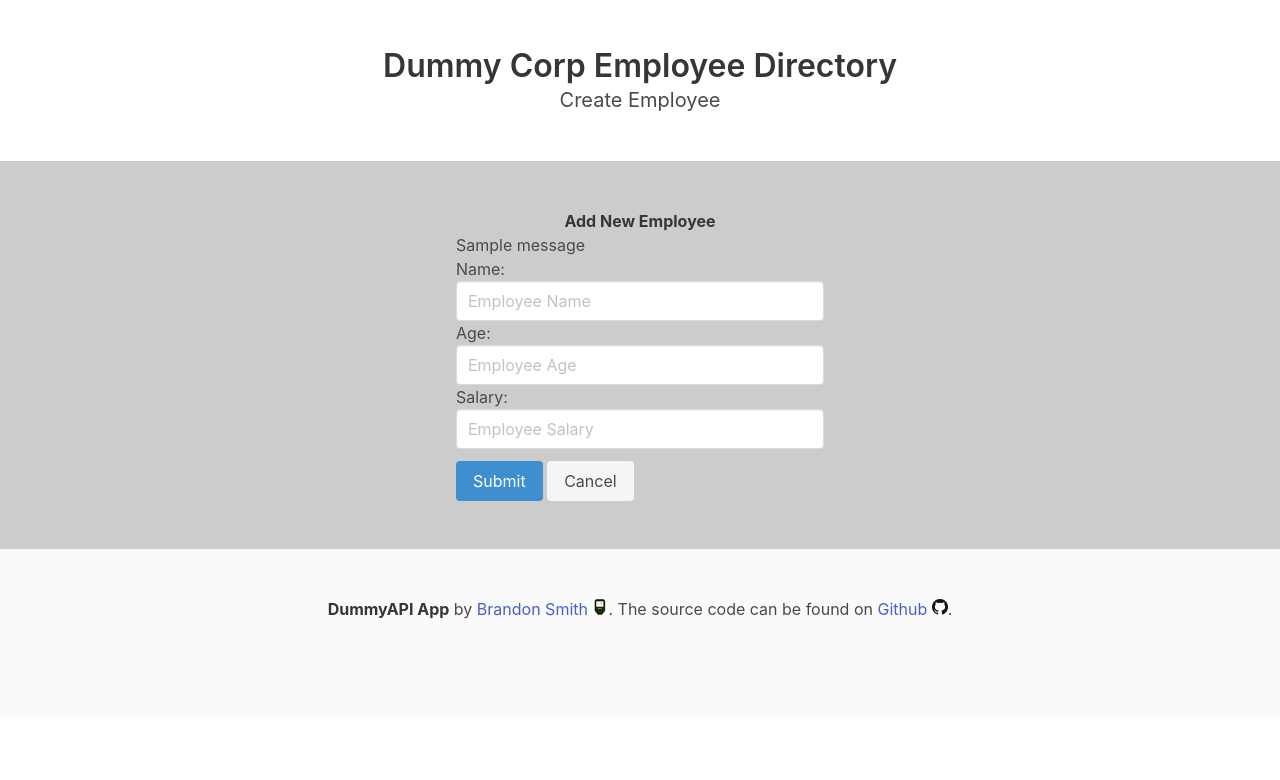
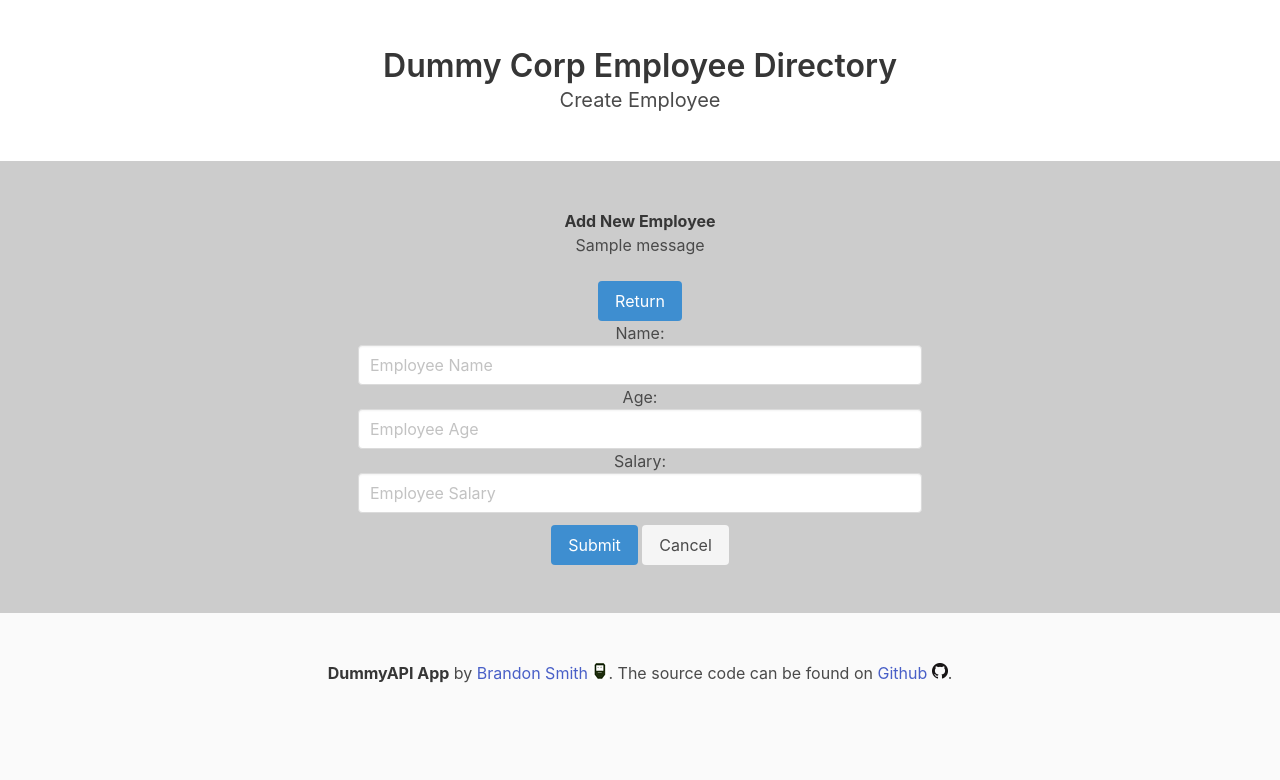
Before and after one commit to BrickBeard/dummyAPI, a Django app: page /create/ in a window 1280 px wide. Shown: the top 780 px of the page. Run offline with Django 3.2, Linux system fonts and the light colour scheme; tables that the repository leaves empty hold one stand-in row (values such as "Sample post"); one stand-in notice (Sample message) is shown; some libraries are stand-ins or nearby versions.

Commit message:
Cleaned up the codebase, reduced my three html docs to two, and cleaned up some of the command line reporting print statements.

```diff
--- /dev/null
+++ b/employees/templates/employees/base.html
@@ -0,0 +1,63 @@
+<!DOCTYPE html>
+<html lang="en">
+{% load static %}
+
+<head>
+    <meta charset="UTF-8">
+    <meta name="viewport" content="width=device-width, initial-scale=1.0">
+    <meta http-equiv="X-UA-Compatible" content="ie=edge">
+    <title>
+        {% if url %}
+        {% if url == '/create/' %}
+        Dummy Corp - Create New Employee
+        {% elif url == '/employees/' %}
+        Dummy Corp - All Employees
+        {% elif 'update' in url %}
+        Dummy Corp - Update Employee
+        {% else %}
+        Dummy Corp - Directory
+        {% endif %}
+        {% endif %}
+    </title>
+    <link rel="stylesheet" href="https://cdnjs.cloudflare.com/ajax/libs/bulma/0.6.2/css/bulma.css" />
+    <link rel="stylesheet" href="https://use.fontawesome.com/releases/v5.3.1/css/all.css" integrity="sha384-mzrmE5qonljUremFsqc01SB46JvROS7bZs3IO2EmfFsd15uHvIt+Y8vEf7N7fWAU"
+        crossorigin="anonymous">
+</head>
+
+<body>
+    <section class="hero">
+        <div class="hero-body">
+            <div class="container has-text-centered">
+                <h1 class="title">
+                    Dummy Corp Employee Directory
+                </h1>
+                {% if url != '/' %}
+                <h2 class="subtitle">
+                    {% if url == '/create/' %}
+                    Create Employee
+                    {% elif 'update' in url %}
+                    Update Employee
+                    {% elif url == '/employees/'%}
+                    All Employees
+                    {% endif %}
+                </h2>
+                {% endif %}
+            </div>
+        </div>
+    </section>
+    {% block content %}
+
+    {% endblock %}
+    <footer class="footer">
+        <div class=" content has-text-centered">
+            <p>
+                <strong>DummyAPI App</strong> by <a href="https://github.com/BrickBeard">Brandon Smith <img src="{% static 'employees/brick.ico' %}"
+                        alt="BrickBeard"></a>. The source code can be found on
+                <a href="https://github.com/BrickBeard/dummyAPI">Github <img width="16" src="{% static 'employees/github.png' %}"
+                        alt="github"></a>.
+            </p>
+        </div>
+    </footer>
+</body>
+
+</html>
--- a/employees/templates/employees/editForm.html
+++ /dev/null
@@ -1,166 +0,0 @@
-<!DOCTYPE html>
-<html lang="en">
-{% load static %}
-
-<head>
-    <meta charset="UTF-8">
-    <meta name="viewport" content="width=device-width, initial-scale=1.0">
-    <meta http-equiv="X-UA-Compatible" content="ie=edge">
-    <title>
-        {% if url == '/create/' %}
-        Dummy Corp - Create New Employee
-        {% elif url == '/employees/' %}
-        Dummy Corp - All Employees
-        {% else %}
-        Dummy Corp - Update Employee
-        {% endif %}
-
-    </title>
-    <link rel="stylesheet" href="https://cdnjs.cloudflare.com/ajax/libs/bulma/0.6.2/css/bulma.css" />
-    <link rel="stylesheet" href="https://use.fontawesome.com/releases/v5.3.1/css/all.css" integrity="sha384-mzrmE5qonljUremFsqc01SB46JvROS7bZs3IO2EmfFsd15uHvIt+Y8vEf7N7fWAU"
-        crossorigin="anonymous">
-</head>
-
-<body>
-    <section class="hero">
-        <div class="hero-body">
-            <div class="container has-text-centered">
-                <h1 class="title">
-                    Dummy Corp Employee Directory
-                </h1>
-                <h2 class="subtitle">
-                    {% if url == '/create/' %}
-                    Create Employee
-                    {% elif 'update' in url %}
-                    Update Employee
-                    {% elif url == '/employees/'%}
-                    All Employees
-                    {% endif %}
-                </h2>
-            </div>
-        </div>
-    </section>
-    <div style="background-color: rgba(0, 0, 0, 0.2); height: 70%;">
-        <section class="section">
-            <div class="container">
-                <div class="columns">
-                    <div class="column is-offset-4 is-4">
-                        <p class="has-text-centered"><strong>
-                                {% if url == '/create/' %}
-                                Add New Employee
-                                {% elif 'update' in url %}
-                                Update Employee Information
-                                {% elif url == '/employees/'%}
-                                Complete Employee Directory
-                                <br>
-                                <br>
-                                <a href="{% url 'index' %}" class="button is-info">Return</a>
-                                {% endif %}
-                            </strong></p>
-                        {% if messages %}
-                        {% for message in messages %}
-                        <p>{{ message }}</p>
-                        {% endfor %}
-                        {% endif %}
-                        {% if form %}
-                        <form method="POST">
-                            {% csrf_token %}
-                            <div class="field">
-                                <div class="control is-expanded">
-                                    {{ form }}
-                                </div>
-                            </div>
-                            <div class="control">
-                                <button type="submit" class="button is-info">
-                                    Submit
-                                </button>
-                                <a href="{% url 'index' %}" class="button is-light">
-                                    Cancel
-                                </a>
-                            </div>
-                        </form>
-                        {% endif %}
-                    </div>
-                </div>
-            </div>
-        </section>
-        {% if 'update' in url %}
-        <section class="section">
-            <div class="container">
-                <div class="columns">
-                    <div class="column is-offset-4 is-4">
-                        <div class="box">
-                            <article class="media">
-                                <div class="media-left">
-                                </div>
-                                <div class="media-content">
-                                    <div class="content">
-                                        <p>
-                                            <span class="title">{{ employeeInfo.name }}</span>
-                                            <br>
-                                            <span class="subtitle">ID: {{ employeeInfo.id }}</span>
-                                            <br>
-                                            <span class="subtitle">{{ employeeInfo.age }} years old</span>
-                                            <br> Salary: ${{ employeeInfo.salary }}
-                                        </p>
-                                        {% if employeeInfo.name %}
-                                        <!--<a href="{% url 'delete' id=employeeInfo.id %}" style="color: red;"> Delete</a> --->
-                                        <p><a href="{% url 'delete' id=employeeInfo.id %}" class="button is-danger is-outlined">
-                                                <span>Delete</span>
-                                                <span class="icon is-small">
-                                                    <i class="fas fa-times"></i>
-                                                </span>
-                                            </a>
-                                        </p>
-                                        {% endif %}
-                                    </div>
-                                </div>
-                            </article>
-                        </div>
-                    </div>
-                </div>
-            </div>
-        </section>
-        {% endif %}
-        {% if url == '/employees/' %}
-        <div style="padding: 15px; width: 100%">
-            <table class="table" style="table-layout: fixed; width: 100%; word-wrap: break-word;">
-                <thead>
-                    <tr>
-                        <th>Id</th>
-                        <th>Name</th>
-                        <th>Age</th>
-                        <th>Salary</th>
-                        <th></th>
-                    </tr>
-                </thead>
-                <tbody>
-                    {% for result in results %}
-                    <tr>
-                        <td>{{ result.id }}</td>
-                        <td>{{ result.employee_name }}</td>
-                        <td>{{ result.employee_age }}</td>
-                        <td>{{ result.employee_salary }}</td>
-                        <td><a href="{% url 'update' id=result.id %}"><span class="icon is-small"><i class="far fa-edit"></i></span></a></td>
-                    </tr>
-                    {% endfor %}
-                </tbody>
-            </table>
-            <p>
-                <a href="#top" class="button is-info">Back to Top</a>
-            </p>
-        </div>
-        {% endif %}
-        <footer class="footer">
-            <div class=" content has-text-centered">
-                <p class="has-text-centered">
-                    <strong>DummyAPI App</strong> by <a href="https://github.com/BrickBeard">Brandon Smith <img src="{% static 'employees/brick.ico' %}"
-                            alt="BrickBeard"></a>. The source code can be found on
-                    <a href="https://github.com/BrickBeard/dummyAPI">Github <img width="16" src="{% static 'employees/github.png' %}"
-                            alt="github"></a>.
-                </p>
-            </div>
-        </footer>
-</body>
-
-</html>
--- a/employees/templates/employees/index.html
+++ b/employees/templates/employees/index.html
@@ -1,31 +1,24 @@
-<!DOCTYPE html>
-<html lang="en">
-
-<head>
-    <meta charset="UTF-8">
-    <meta name="viewport" content="width=device-width, initial-scale=1.0">
-    <meta http-equiv="X-UA-Compatible" content="ie=edge">
-    <title>Dummy Corp - Directory</title>
-    <link rel="stylesheet" href="https://cdnjs.cloudflare.com/ajax/libs/bulma/0.6.2/css/bulma.css" />
-    <link rel="stylesheet" href="https://use.fontawesome.com/releases/v5.3.1/css/all.css" integrity="sha384-mzrmE5qonljUremFsqc01SB46JvROS7bZs3IO2EmfFsd15uHvIt+Y8vEf7N7fWAU"
-        crossorigin="anonymous">
-</head>
-
-<body>
-    <section class="hero">
-        <div class="hero-body">
-            <div class="container has-text-centered">
-                <h1 class="title">
-                    Dummy Corp Employee Directory
-                </h1>
-            </div>
-        </div>
-    </section>
+{% extends 'employees/base.html' %}
+{% block content %}
 <div style="background-color: rgba(0, 0, 0, 0.2); height: 70%;">
     <section class="section">
         <div class="container">
             <div class="columns">
                 <div class="column is-offset-3 is-6 has-text-centered">
+                    <p class="has-text-centered">
+                        <strong>
+                            {% if url == '/create/' %}
+                            Add New Employee
+                            {% elif 'update' in url %}
+                            Update Employee Information
+                            {% elif url == '/employees/'%}
+                            Complete Employee Directory
+                            <br>
+                            <br>
+                            <a href="{% url 'index' %}" class="button is-info">Return</a>
+                            {% endif %}
+                        </strong>
+                    </p>
                     {% if messages %}
                     {% for message in messages %}
                     <p>{{ message }}</p>
@@ -37,21 +30,48 @@
                     {% endif %}
                     {% endfor %}
                     {% endif %}
+                    {% if form %}
                     <form method="POST">
                         {% csrf_token %}
+                        {% if url == '/create/' %}
+                        <div class="field">
+                            <div class="control is-expanded">
+                                {{ form }}
+                            </div>
+                        </div>
+                        <div class="control">
+                            <button type="submit" class="button is-info">
+                                Submit
+                            </button>
+                            <a href="{% url 'index' %}" class="button is-light">
+                                Cancel
+                            </a>
+                        </div>
+                        {% elif 'update' in url %}
+                        <div class="field">
+                            <div class="control is-expanded">
+                                {{ form }}
+                            </div>
+                        </div>
+                        <div class="control">
+                            <button type="submit" class="button is-info">
+                                Submit
+                            </button>
+                            <a href="{% url 'index' %}" class="button is-light">
+                                Cancel
+                            </a>
+                        </div>
+                        {% elif url == '/' %}
                         <div class="field has-addons">
                             <div class="control is-expanded">
                                 {{ form }}
                             </div>
-                                {% if form %}
                             <div class="control">
                                 <button type="submit" class="button is-info">
                                     Search
                                 </button>
                             </div>
-                                {% endif %}
                         </div>
-                            {% if form %}
                         <div class="field is-grouped is-right">
                             <div class="control is-expanded">
                                 <a href="{% url 'create' %}" class="button is-info">
@@ -64,12 +84,15 @@
                                 </a>
                             </div>
                         </div>
+                        {% else %}
                         {% endif %}
                     </form>
+                    {% endif %}
                 </div>
             </div>
         </div>
     </section>
+    {% if url == '/' %}
     <section class="section">
         <div class="container">
             <div class="columns">
@@ -98,6 +121,7 @@
                 </div>
             </div>
         </div>
+        {% if results %}
         {% if results|length > 1 %}
         <br>
         <br>
@@ -133,19 +157,73 @@
             </div>
         </div>
         {% endif %}
+        {% endif %}
     </section>
+    {% elif 'update' in url %}
+    <section class="section">
+        <div class="container">
+            <div class="columns">
+                <div class="column is-offset-4 is-4">
+                    <div class="box">
+                        <article class="media">
+                            <div class="media-left">
                             </div>
-    {% load static %}
-    <footer class="footer">
-        <div class=" content has-text-centered">
+                            <div class="media-content">
+                                <div class="content">
                                     <p>
-                <strong>DummyAPI App</strong> by <a href="https://github.com/BrickBeard">Brandon Smith <img src="{% static 'employees/brick.ico' %}"
-                        alt="BrickBeard"></a>. The source code can be found on
-                <a href="https://github.com/BrickBeard/dummyAPI">Github <img width="16" src="{% static 'employees/github.png' %}"
-                        alt="github"></a>.
+                                        <span class="title">{{ employeeInfo.name }}</span>
+                                        <br>
+                                        <span class="subtitle">ID: {{ employeeInfo.id }}</span>
+                                        <br>
+                                        <span class="subtitle">{{ employeeInfo.age }} years old</span>
+                                        <br> Salary: ${{ employeeInfo.salary }}
+                                    </p>
+                                    {% if employeeInfo.name %}
+                                    <!--<a href="{% url 'delete' id=employeeInfo.id %}" style="color: red;"> Delete</a> --->
+                                    <p><a href="{% url 'delete' id=employeeInfo.id %}" class="button is-danger is-outlined">
+                                            <span>Delete</span>
+                                            <span class="icon is-small">
+                                                <i class="fas fa-times"></i>
+                                            </span>
+                                        </a>
+                                    </p>
+                                    {% endif %}
+                                </div>
+                            </div>
+                        </article>
+                    </div>
+                </div>
+            </div>
+        </div>
+    </section>
+    {% elif url == '/employees/' %}
+    <div style="padding: 15px; width: 100%">
+        <table class="table" style="table-layout: fixed; width: 100%; word-wrap: break-word;">
+            <thead>
+                <tr>
+                    <th>Id</th>
+                    <th>Name</th>
+                    <th>Age</th>
+                    <th>Salary</th>
+                    <th></th>
+                </tr>
+            </thead>
+            <tbody>
+                {% for result in results %}
+                <tr>
+                    <td>{{ result.id }}</td>
+                    <td>{{ result.employee_name }}</td>
+                    <td>{{ result.employee_age }}</td>
+                    <td>{{ result.employee_salary }}</td>
+                    <td><a href="{% url 'update' id=result.id %}"><span class="icon is-small"><i class="far fa-edit"></i></span></a></td>
+                </tr>
+                {% endfor %}
+            </tbody>
+        </table>
+        <p>
+            <a href="#top" class="button is-info">Back to Top</a>
         </p>
     </div>
-    </footer>
-</body>
-
-</html>
+    {% endif %}
+</div>
+{% endblock %}
--- a/employees/views.py
+++ b/employees/views.py
@@ -27,7 +27,8 @@
                 messages.warning(
                     request, 'Employee does not exist.  Please try again.')
                 form = searchForm()
-                return render(request, 'employees/index.html', {'form': form})
+                url_path = request.path
+                return render(request, 'employees/index.html', {'form': form, 'url': url_path})
 
             employee_id = results[0]['id']
             print("---First Returned Employee: {}".format(employee_id))
@@ -49,7 +50,9 @@
         'age': searchedEmployee['employee_age'],
         'salary': searchedEmployee['employee_salary']
     }
-    context = {'employeeInfo': employeeInfo, 'form': form, 'results': results}
+    url_path = request.path
+    context = {'employeeInfo': employeeInfo,
+               'form': form, 'results': results, 'url': url_path}
     return render(request, 'employees/index.html', context)
 
 
@@ -59,7 +62,7 @@
     url_path = request.path
     context = {'results': response, 'url': url_path}
     print('---Rendered all {} employees'.format(len(response)))
-    return render(request, 'employees/editForm.html', context)
+    return render(request, 'employees/index.html', context)
 
 
 def createForm(request):
@@ -96,12 +99,11 @@
             return render(request, 'employees/index.html', context)
 
     else:
-        url = request.path
+        url_path = request.path
         form = create_form()
-        context = {'url': url, 'form': form}
-        return render(request, 'employees/editForm.html', context)
+        context = {'url': url_path, 'form': form}
         print('---Initialized employee create form')
-    return render(request, 'employees/editForm.html')
+        return render(request, 'employees/index.html', context)
 
 
 def updateForm(request, id):
@@ -141,12 +143,12 @@
     form = update_form()
     url_path = request.path
     context = {'employeeInfo': employeeInfo, 'form': form, 'url': url_path}
-    return render(request, 'employees/editForm.html', context)
+    return render(request, 'employees/index.html', context)
 
 
 def deleteEmployee(request, id):
     url = 'http://dummy.restapiexample.com/api/v1/delete/{}'.format(id)
-    response = requests.request('DELETE', url)
+    requests.request('DELETE', url)
     print("---User # {} was successfully deleted".format(id))
 
     messages.success(
```
Lines whose indentation alone changed are shown as unchanged.
